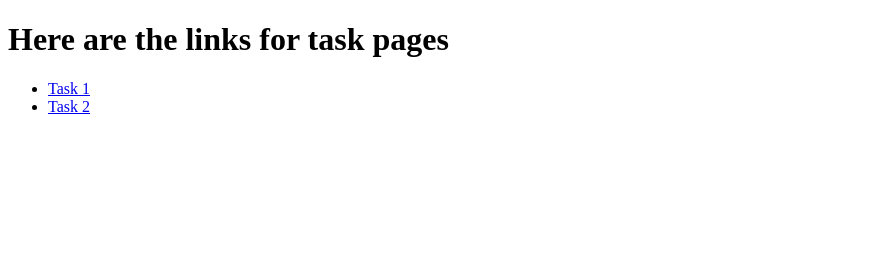
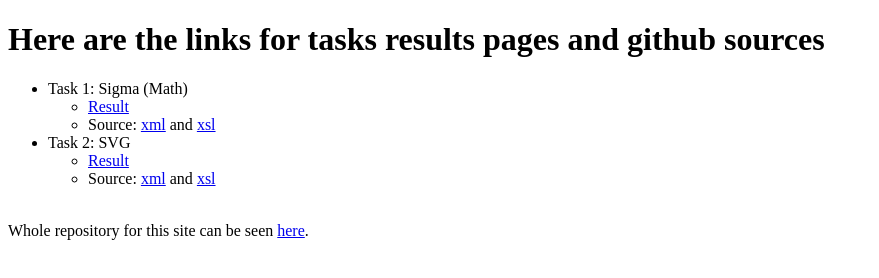
Before and after one commit to Zombe2203/WebXmlXlsTask, a plain HTML site: page index.html in a window 1280 px wide. Shown: the whole page, without its empty margins (0-879 px from the left). Drawn offline with Linux system fonts and the light colour scheme.

Commit message:
Update index.html

```diff
--- a/index.html
+++ b/index.html
@@ -5,9 +5,19 @@
     <title>WebXslTask</title>
 </head>
 <body>
-  <h1>Here are the links for task pages</h1>
+  <h1>Here are the links for tasks results pages and github sources</h1>
   <ul>
-    <li><a href="./sigma.xml">Task 1</a></li>
-    <li><a href="./svg.xml">Task 2</a></li>
+    <li>Task 1: Sigma (Math)</li>
+      <ul>
+        <li><a href="./sigma.xml">Result</a></li>
+        <li>Source: <a href="https://github.com/Zombe2203/WebXslTask/blob/main/sigma.xml">xml</a> and <a href="https://github.com/Zombe2203/WebXslTask/blob/main/sigma.xsl">xsl</a></li>
+      </ul>
+    <li>Task 2: SVG</li>
+      <ul>
+        <li><a href="./svg.xml">Result</a></li>
+        <li>Source: <a href="https://github.com/Zombe2203/WebXslTask/blob/main/svg.xml">xml</a> and <a href="https://github.com/Zombe2203/WebXslTask/blob/main/svg.xsl">xsl</a></li>
+      </ul>
   </ul>
+  <br>
+  <div>Whole repository for this site can be seen <a href="https://github.com/Zombe2203/WebXslTask">here</a>.</div>
 </body>
```
